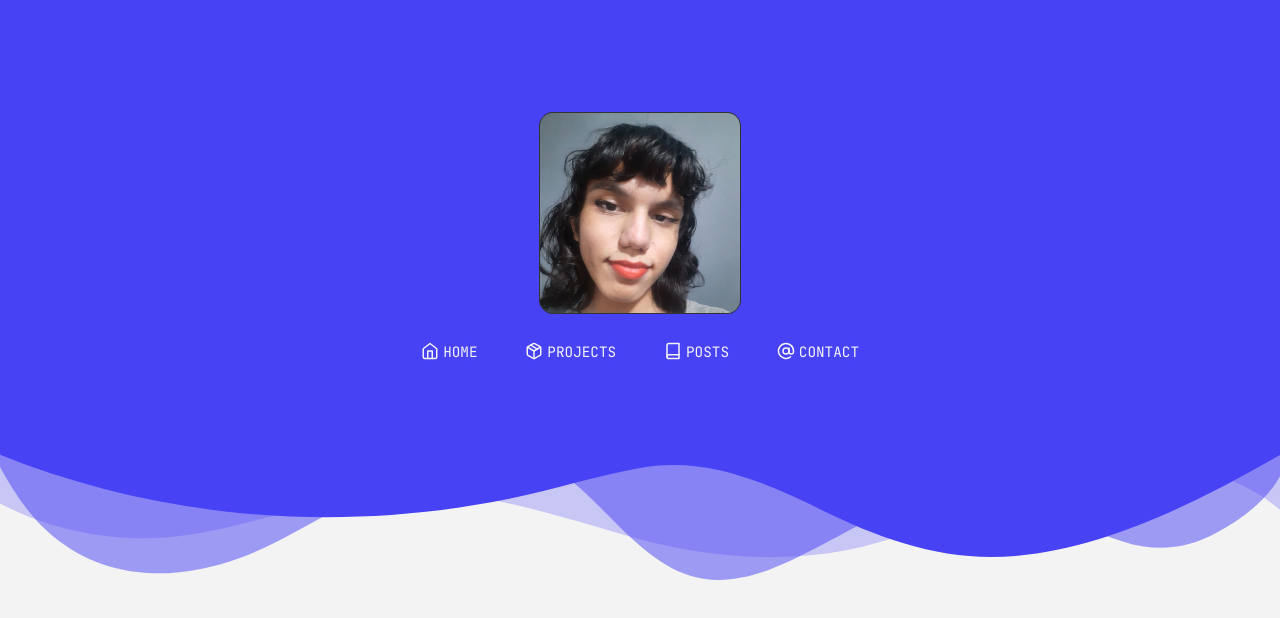
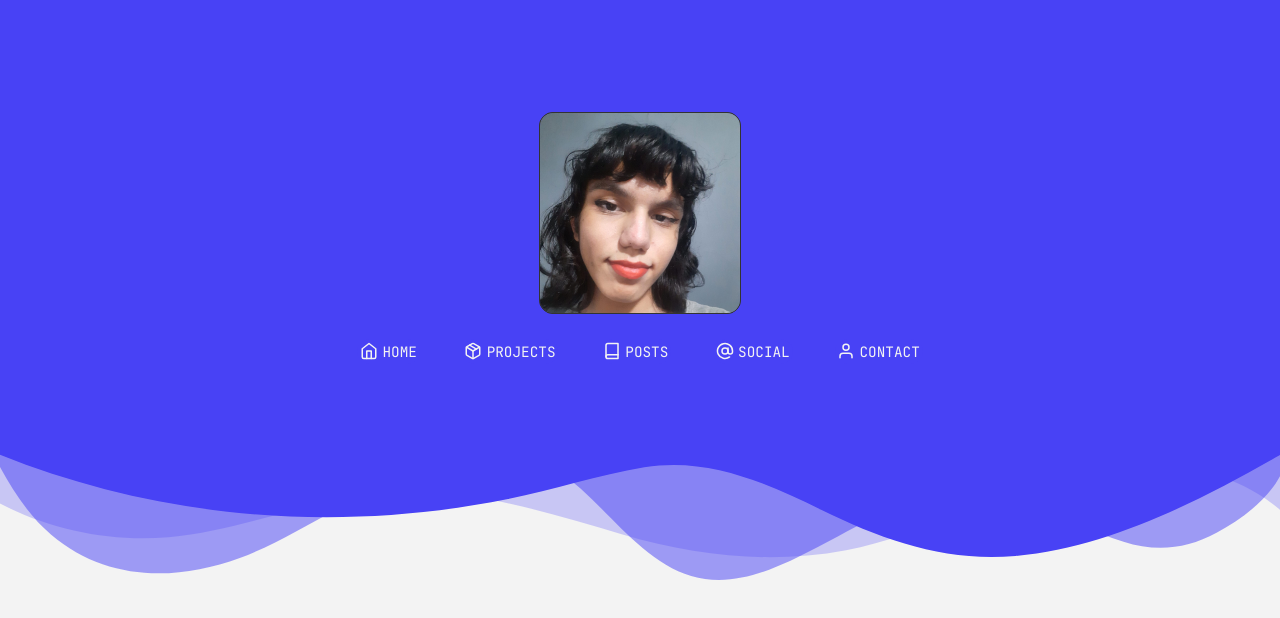
Before and after one commit to aripiprazole/gabx.io, a Next.js app: page / in a window 1280 px wide. Shown: the top 618 px of the page. Built offline with nearby package versions, Linux system fonts and the light colour scheme.

Commit message:
feat: add social button in navbar

```diff
--- a/src/pages/index.tsx
+++ b/src/pages/index.tsx
@@ -5,7 +5,7 @@ import Head from 'next/head';
 import Image from 'next/image';
 import Link from 'next/link';
 
-import {FiAtSign, FiBook, FiHome, FiPackage} from 'react-icons/fi';
+import {FiAtSign, FiBook, FiHome, FiPackage, FiUser} from 'react-icons/fi';
 
 import styled from 'styled-components';
 
@@ -66,8 +66,14 @@ const Home: NextPage = () => {
             </li>
 
             <li>
+              <Link href='#social'>
+                <a><FiAtSign size={18} /> Social</a>
+              </Link>
+            </li>
+
+            <li>
               <Link href='#contact'>
-                <a><FiAtSign size={18} />Contact</a>
+                <a><FiUser size={18} /> Contact</a>
               </Link>
             </li>
           </ul>
```
